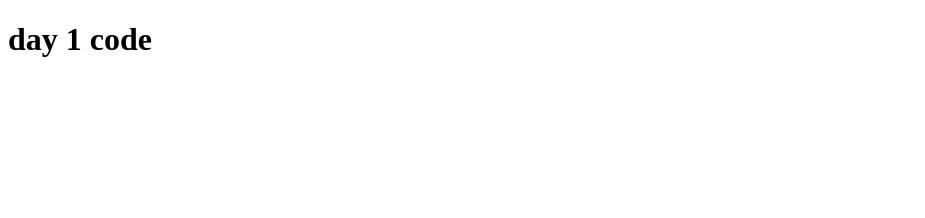
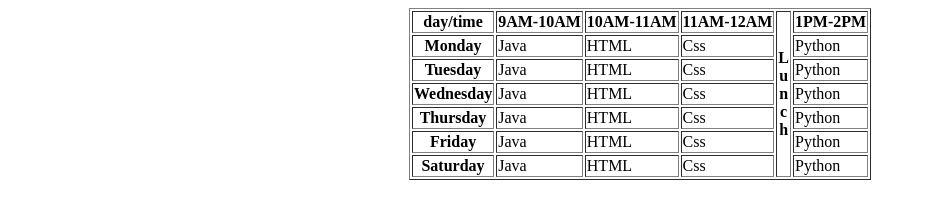
Before and after one commit to pangalakalpana/BusBookingApp, a plain HTML site: page index.html in a window 1280 px wide. Shown: the whole page, without its empty margins (0-925 px from the left). Drawn offline with Linux system fonts and the light colour scheme.

Commit message:
Update index.html

```diff
--- a/index.html
+++ b/index.html
@@ -1,11 +1,75 @@
 <!DOCTYPE html>
 <html lang="en">
+
 <head>
     <meta charset="UTF-8">
     <meta name="viewport" content="width=device-width, initial-scale=1.0">
     <title>Document</title>
 </head>
+
 <body>
-    <h1>day 1 code</h1>
+    <center>
+            <table border="1">
+                <tr>
+                    <th>day/time</th>
+                    <th>9AM-10AM</th>
+                    <th>10AM-11AM</th>
+                    <th>11AM-12AM</th>
+                    <th rowspan="7">L<br>u<br>n<br>c<br>h</th></b>
+                    <th>1PM-2PM</th>
+
+                </tr>
+                <tr>
+                    <th>Monday</th>
+                    <td>Java</td>
+                    <td>HTML</td>
+                    <td>Css</td>
+                    <td>Python</td>
+                </tr>
+                <tr>
+
+                    <th>Tuesday</th>
+                    <td>Java</td>
+                    <td>HTML</td>
+                    <td>Css</td>
+                    <td>Python</td>
+                </tr>
+                <tr>
+
+                    <th>Wednesday</th>
+                    <td>Java</td>
+                    <td>HTML</td>
+                    <td>Css</td>
+                    <td>Python</td>
+                </tr>
+                <tr>
+
+                    <th>Thursday</th>
+                    <td>Java</td>
+                    <td>HTML</td>
+                    <td>Css</td>
+                    <td>Python</td>
+                </tr>
+                <tr>
+
+                    <th>Friday</th>
+                    <td>Java</td>
+                    <td>HTML</td>
+                    <td>Css</td>
+                    <td>Python</td>
+                </tr>
+                <tr>
+
+                    <th>Saturday</th>
+                    <td>Java</td>
+                    <td>HTML</td>
+                    <td>Css</td>
+                    <td>Python</td>
+                </tr>
+            </table></center>
+
 </body>
+
+
+
 </html>
```
